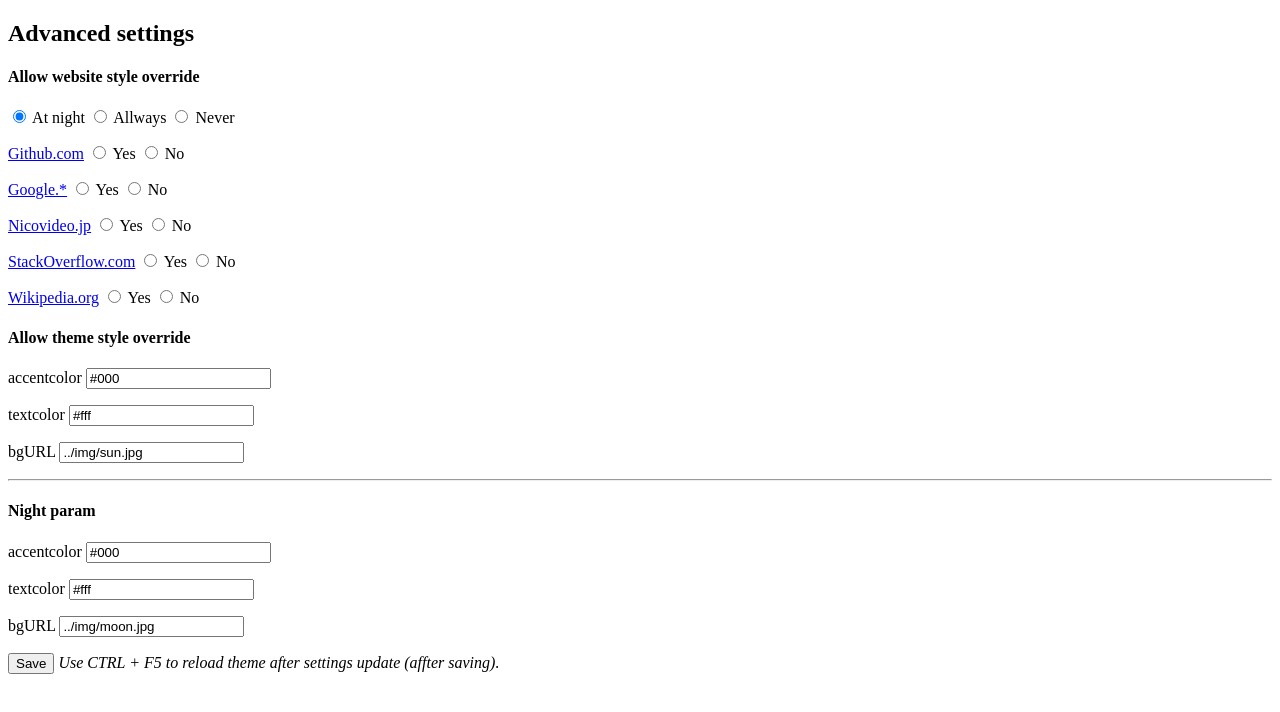
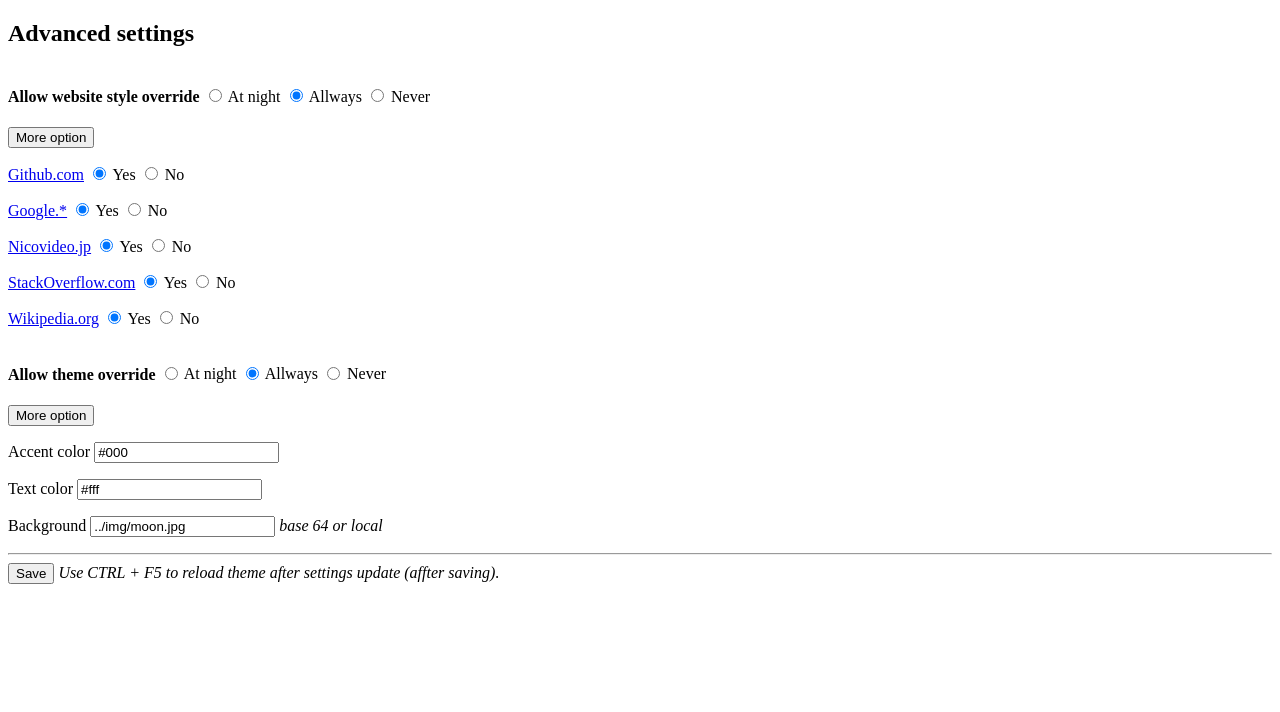
Before and after one commit to Oyana/darkerQuantum, a browser extension: page html/options.html in a window 1280 px wide. Drawn offline with Linux system fonts and the light colour scheme.

Commit message:
CORE global override theme settings

```diff
--- a/html/options.html
+++ b/html/options.html
@@ -4,6 +4,14 @@
 	<head>
 		<meta charset="utf-8">
 	</head>
+	<style>
+	/*.toggle-advanced{
+		display: none;
+	}*/
+	.form-group h4{
+		display: inline-block;
+	}
+	</style>
 <body>
 	<form>
 		<h2>Advanced settings</h2>
@@ -13,7 +21,8 @@
 			<input type="radio" class="o_cssW enable" name="o_cssW" value="1" /> Allways
 			<input type="radio" class="o_cssW disable" name="o_cssW" value="0" /> Never
 		</div class="form-group">
-		<div class="toggle-advanced">
+		<button class="more-option" id="toggle-1">More option</button>
+		<div class="toggle-advanced" id="advanced-1">
 			<p>
 				<label><a href="https://github.com/" >Github.com</a></label>
 				<input type="radio" class="o_github enable" name="o_github" value="1" /> Yes
@@ -40,33 +49,29 @@
 				<input type="radio" class="o_wikipedia disable" name="o_wikipedia" value="0" /> No
 			</p>
 		</div>
-		<h4>Allow theme style override</h4>
+		<div class="form-group">
+			<h4>Allow theme override</h4>
+			<input type="radio" class="o_cssT atnight" name="o_cssT" value="2" /> At night
+			<input type="radio" class="o_cssT enable" name="o_cssT" value="1" /> Allways
+			<input type="radio" class="o_cssT disable" name="o_cssT" value="0" /> Never
+		</div class="form-group">
+		<button class="more-option" id="toggle-2">More option</button>
+		<div class="toggle-advanced" id="advanced-2">
 			<p>
-			<label>accentcolor</label>
-			<input type="text" id="d_accentcolor" />
+				<label>Accent color</label>
+				<input type="text" id="t_accentcolor" />
 			</p>
 			<p>
-			<label>textcolor</label>
-			<input type="text" id="d_textcolor" />
+				<label>Text color</label>
+				<input type="text" id="t_textcolor" />
 			</p>
 			<p>
-			<label>bgURL</label>
-			<input type="text" id="d_bgURL" />
+				<label>Background</label>
+				<input type="text" id="t_bgURL" />
+				<i>base 64 or local</i>
 			</p>
+		</div>
 		<hr />
-		<h4>Night param</h4>
-		<p>
-			<label>accentcolor</label>
-			<input type="text" id="n_accentcolor" />
-		</p>
-		<p>
-			<label>textcolor</label>
-			<input type="text" id="n_textcolor" />
-		</p>
-		<p>
-			<label>bgURL</label>
-			<input type="text" id="n_bgURL" />
-		</p>
 		<button type="submit">Save</button>
 		<i>Use CTRL + F5 to reload theme after settings update (affter saving).</i>
 	</form>
--- a/js/background.js
+++ b/js/background.js
@@ -1,55 +1,21 @@
 var currentTheme = '';
 
-getThemeSettings = theme => {
+applyThemeSettings = theme => {
 	var getdata = browser.storage.sync.get();
 	getdata.then((res) => {
-		if ( theme == "day" )
+		if( isAuthorized( res.o_cssT ) )
 		{
 			browser.theme.update({
 				images: {
-					headerURL: res.d_bgURL || '../img/sun.jpg',
+					headerURL: res.t_bgURL || '../img/moon.jpg',
 				},
 				colors: {
-					accentcolor: res.d_accentcolor || '#000',
-					textcolor: res.d_textcolor || '#fff',
-				}
-			});
-		}
-		else
-		{
-			browser.theme.update({
-				images: {
-					headerURL: res.n_bgURL || '../img/moon.jpg',
-				},
-				colors: {
-					accentcolor: res.n_accentcolor || '#000',
-					textcolor: res.n_textcolor || '#fff',
+					accentcolor: res.t_accentcolor || '#000',
+					textcolor: res.t_textcolor || '#fff',
 				}
 			});
 		}
 	});
-}
-
-setTheme = theme => {
-	if (currentTheme !== theme)
-	{
-		currentTheme = theme;
-		getThemeSettings( theme );
-	}
-}
-
-checkTime = () => {
-	const date = new Date();
-	const hours = date.getHours();
-	// Will set the sun theme between 8am and 8pm.
-	if ( (hours > 8) && (hours < 20) )
-	{
-		setTheme('day');
-	}
-	else
-	{
-		setTheme('night');
-	}
 }
 
 isNight = () => {
@@ -69,11 +35,11 @@ handleClick = () =>{
 
 browser.browserAction.onClicked.addListener(handleClick);
 // On start up, check the time to see what theme to show.
-checkTime();
+applyThemeSettings();
 
 // Set up an alarm to check this regularly.
-browser.alarms.onAlarm.addListener(checkTime);
-browser.alarms.create('checkTime', {periodInMinutes: 5});
+browser.alarms.onAlarm.addListener(applyThemeSettings);
+browser.alarms.create('applyThemeSettings', {periodInMinutes: 5});
 
 /*
 Toggle CSS: based on the current title, insert or remove the CSS.
@@ -90,7 +56,7 @@ toggleCSS = tab => {
 	});
 }
 
-isAuthorized = ( globalAuth, localAuth ) =>{
+isAuthorized = ( globalAuth, localAuth = 1 ) =>{
 	let authorize = false;
 	if ( globalAuth == 1 && localAuth == 1 )
 	{
@@ -120,8 +86,6 @@ browser.tabs.onUpdated.addListener( (id, changeInfo, tab) => {
 });
 
 applySkin = ( tab, matchedDomains, cssKey, isAuthorized = false, ...exclude) => {
-	console.log( cssKey );
-	console.log( isAuthorized );
 	if ( isAuthorized == true )
 	{
 		matchedDomains.forEach( matchedDomain => {
--- a/js/options.js
+++ b/js/options.js
@@ -1,11 +1,10 @@
 saveOptions = e =>{
 	browser.storage.sync.set({
-		d_accentcolor: document.querySelector("#d_accentcolor").value,
-		d_textcolor: document.querySelector("#d_textcolor").value,
-		d_bgURL: document.querySelector("#d_bgURL").value,
-		n_accentcolor: document.querySelector("#n_accentcolor").value,
-		n_textcolor: document.querySelector("#n_textcolor").value,
-		n_bgURL: document.querySelector("#n_bgURL").value,
+		o_cssT: document.querySelector(".o_cssT:checked").value,
+		t_accentcolor: document.querySelector("#t_accentcolor").value,
+		t_textcolor: document.querySelector("#t_textcolor").value,
+		t_bgURL: document.querySelector("#t_bgURL").value,
+
 		o_cssW: document.querySelector(".o_cssW:checked").value,
 		o_github: document.querySelector(".o_github:checked").value,
 		o_google: document.querySelector(".o_google:checked").value,
@@ -19,12 +18,11 @@ saveOptions = e =>{
 restoreOptions = () => {
 	var getdata = browser.storage.sync.get();
 	getdata.then( (res) => {
-		aplyValue( "#d_accentcolor", res.d_accentcolor, '#000' );
-		aplyValue( "#d_textcolor", res.d_textcolor, '#fff' );
-		aplyValue( "#d_bgURL", res.d_bgURL, '../img/sun.jpg' );
-		aplyValue( "#n_accentcolor", res.n_accentcolor, '#000' );
-		aplyValue( "#n_textcolor", res.n_textcolor, '#fff' );
-		aplyValue( "#n_bgURL", res.n_bgURL, '../img/moon.jpg' );
+		aplyValue( ".o_cssT", res.o_cssT, false, true );
+		aplyValue( "#t_accentcolor", res.t_accentcolor, '#000' );
+		aplyValue( "#t_textcolor", res.t_textcolor, '#fff' );
+		aplyValue( "#t_bgURL", res.t_bgURL, '../img/moon.jpg' );
+
 		aplyValue( ".o_cssW", res.o_cssW, false, true );
 		aplyValue( ".o_github", res.o_github, false, true );
 		aplyValue( ".o_google", res.o_google, false, true );
@@ -41,13 +39,13 @@ aplyValue = ( selector, inptValue, inptDefaultValue = false, isRadio = false ) =
 		{
 			document.querySelector( selector + ".disable").checked = true;
 		}
-		else if ( inptValue == 1 )
+		else if ( inptValue == 2 )
+		{
+			document.querySelector( selector + ".atnight").checked = true;
+		}
+		else // 1 or unset
 		{
 			document.querySelector( selector + ".enable").checked = true;
-		}
-		else
-		{
-			document.querySelector( selector + ".atnight").checked = true;
 		}
 	}
 	else
@@ -56,6 +54,11 @@ aplyValue = ( selector, inptValue, inptDefaultValue = false, isRadio = false ) =
 	}
 }
 
+toggle1 = () =>{
+	document.querySelector( "#advanced-1" ).css("display","block");
+}
+
 document.addEventListener('DOMContentLoaded', restoreOptions);
 document.querySelector("form").addEventListener("submit", saveOptions);
-document.querySelector("form").addEventListener("submit", checkTime);
+document.querySelector("form").addEventListener("submit", applyThemeSettings);
+document.querySelector("#toggle-1").addEventListener("click", toggle1);
```
Lines whose indentation alone changed are shown as unchanged.
